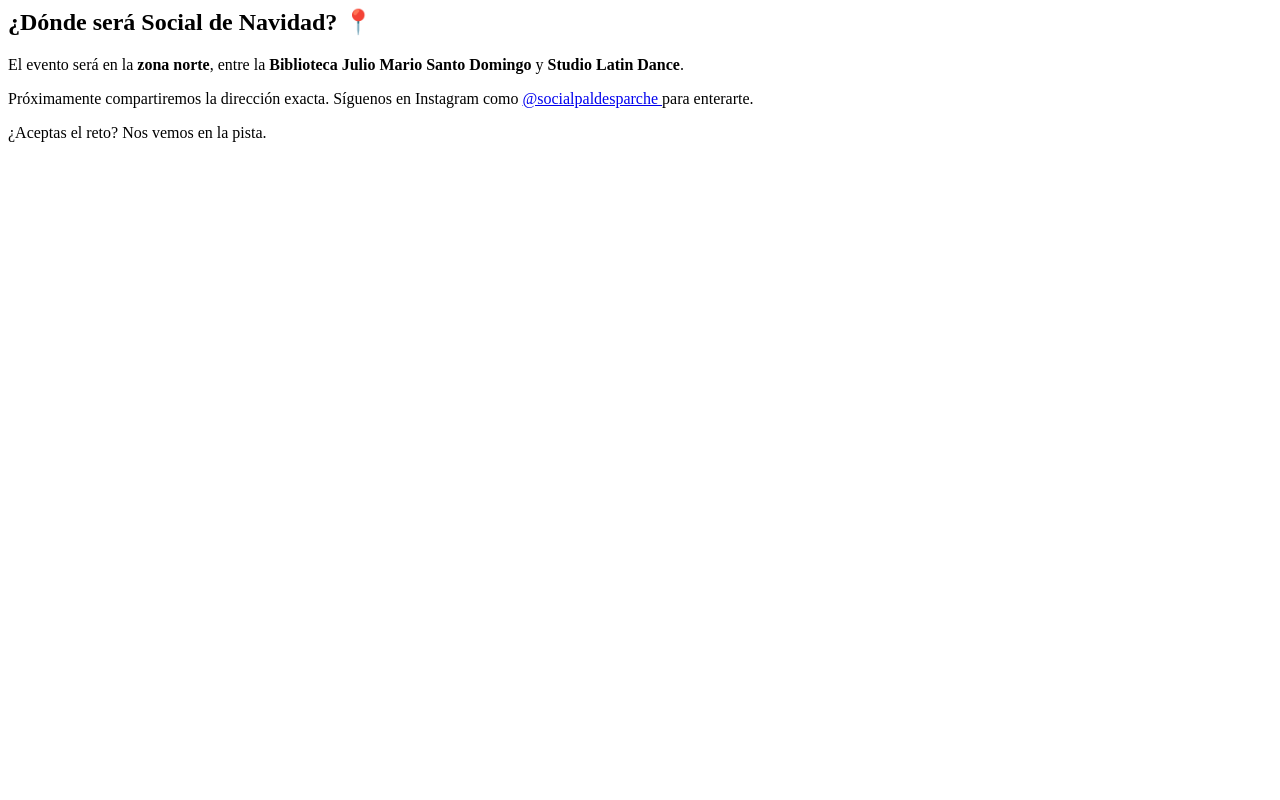
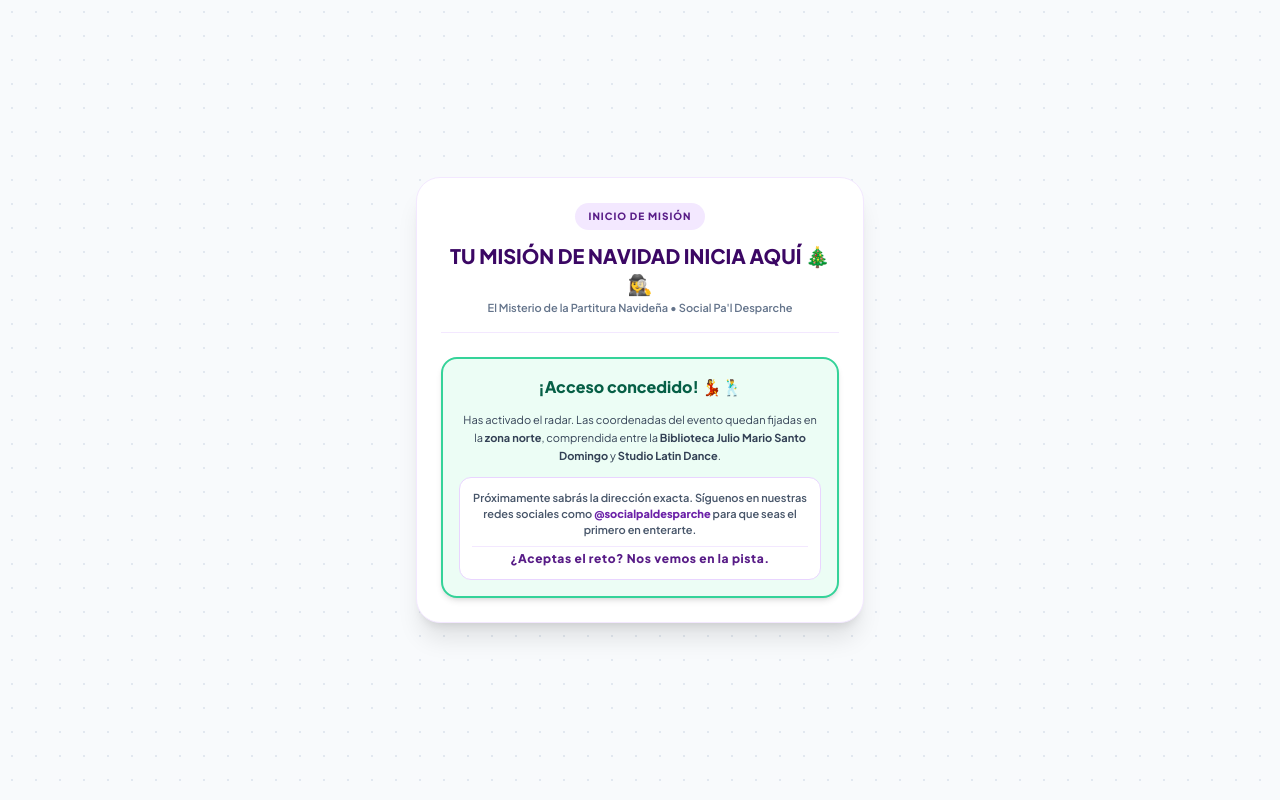
Before and after one commit to williamosorios-source/social-pal-desparche-juego, a plain HTML site: page reto1.html in a window 1280 px wide. Drawn offline with nearby package versions, Linux system fonts and the light colour scheme.

Commit message:
Update reto1.html

```diff
--- a/reto1.html
+++ b/reto1.html
@@ -1,27 +1,88 @@
+<!DOCTYPE html>
+<html lang="es">
+<head>
+  <meta charset="UTF-8">
+  <meta name="viewport" content="width=device-width, initial-scale=1.0, maximum-scale=1.0, user-scalable=no, viewport-fit=cover">
+  <title>Reto #1 - El Anfitrión | Social Pa'l Desparche 💃🕺</title>
+
+  <!-- FUENTE OFICIAL -->
+  <link rel="preconnect" href="https://fonts.googleapis.com">
+  <link rel="preconnect" href="https://fonts.gstatic.com" crossorigin>
+  <link href="https://fonts.googleapis.com/css2?family=Plus+Jakarta+Sans:wght@400;600;700;800&display=swap" rel="stylesheet">
+
+  <!-- TAILWIND CSS & FONT AWESOME -->
+  <script src="https://cdn.tailwindcss.com"></script>
+  <link href="https://cdnjs.cloudflare.com/ajax/libs/font-awesome/6.0.0/css/all.min.css" rel="stylesheet">
+
+  <style>
+    html {
+      -webkit-text-size-adjust: 100%;
+      text-size-adjust: 100%;
+      height: 100%;
+    }
+
+    body {
+      font-family: 'Plus Jakarta Sans', -apple-system, BlinkMacSystemFont, sans-serif;
+      background-color: #f8fafc;
+      background-image: radial-gradient(#e2e8f0 1px, transparent 1px);
+      background-size: 24px 24px;
+      -webkit-tap-highlight-color: transparent;
+      min-height: 100vh;
+      min-height: 100svh;
+      display: flex;
+      flex-direction: column;
+      align-items: center;
+      justify-content: center;
+    }
+
+    .card-white {
+      background: #ffffff;
+      border: 1px solid #f1f5f9;
+      box-shadow: 0 10px 30px -5px rgba(76, 29, 149, 0.08);
+      box-sizing: border-box;
+      width: 100%;
+    }
+  </style>
+</head>
+<body class="text-slate-800 p-4 antialiased selection:bg-purple-500 selection:text-white">
+
+  <div class="card-white rounded-3xl max-w-md w-full p-6 shadow-xl border border-purple-100 my-auto">
+
+    <!-- CABECERA DE MARCA -->
+    <header class="text-center mb-6 border-b border-purple-100 pb-4">
+      <span class="bg-purple-100 text-purple-900 font-extrabold px-3.5 py-1.5 rounded-full text-[10px] uppercase tracking-widest inline-block mb-2">
+        INICIO DE MISIÓN
+      </span>
+      <h1 class="text-xl font-black text-purple-950 mt-1">TU MISIÓN DE NAVIDAD INICIA AQUÍ 🎄🕵️‍♀️</h1>
+      <p class="text-[11px] text-slate-500 font-semibold mt-0.5">El Misterio de la Partitura Navideña • Social Pa'l Desparche</p>
+    </header>
+
     <main class="space-y-4 text-left text-xs text-slate-700">
+
+      <!-- INFORMACIÓN DE LA UBICACIÓN -->
+      <div id="paso-3" class="space-y-4">
         <div class="bg-emerald-50 text-emerald-950 border-2 border-emerald-400 p-4 rounded-2xl font-bold text-xs space-y-3 shadow-md text-center">
-    <h2 class="text-base font-black text-emerald-800">
-      ¿Dónde será Social de Navidad? 📍
-    </h2>
+          <div class="text-base font-black text-emerald-800 flex items-center justify-center gap-2">
+            <span>¡Acceso concedido! 💃🕺</span>
+          </div>
 
           <p class="text-[11px] text-slate-700 font-medium leading-relaxed">
-      El evento será en la <b>zona norte</b>, entre la
-      <b>Biblioteca Julio Mario Santo Domingo</b> y <b>Studio Latin Dance</b>.
+            Has activado el radar. Las coordenadas del evento quedan fijadas en la <b>zona norte</b>, comprendida entre la <b>Biblioteca Julio Mario Santo Domingo</b> y <b>Studio Latin Dance</b>.
           </p>
 
           <div class="bg-white p-3 rounded-xl border border-purple-200 space-y-2 text-purple-950">
             <p class="text-[11px] font-semibold text-slate-600">
-        Próximamente compartiremos la dirección exacta. Síguenos en Instagram como
-        <a href="https://www.instagram.com/socialpaldesparche/"
-           class="font-extrabold text-purple-800 underline">
-          @socialpaldesparche
-        </a>
-        para enterarte.
+              Próximamente sabrás la dirección exacta. Síguenos en nuestras redes sociales como <b class="text-purple-800">@socialpaldesparche</b> para que seas el primero en enterarte.
             </p>
-
-      <p class="text-xs font-black text-purple-900 tracking-wider pt-1 border-t border-purple-100">
+            <div class="text-xs font-black text-purple-900 tracking-wider pt-1 border-t border-purple-100">
               ¿Aceptas el reto? Nos vemos en la pista.
-      </p>
             </div>
           </div>
+        </div>
+      </div>
+
     </main>
+  </div>
+
+</body>
+</html>
```
Lines whose indentation alone changed are shown as unchanged.
